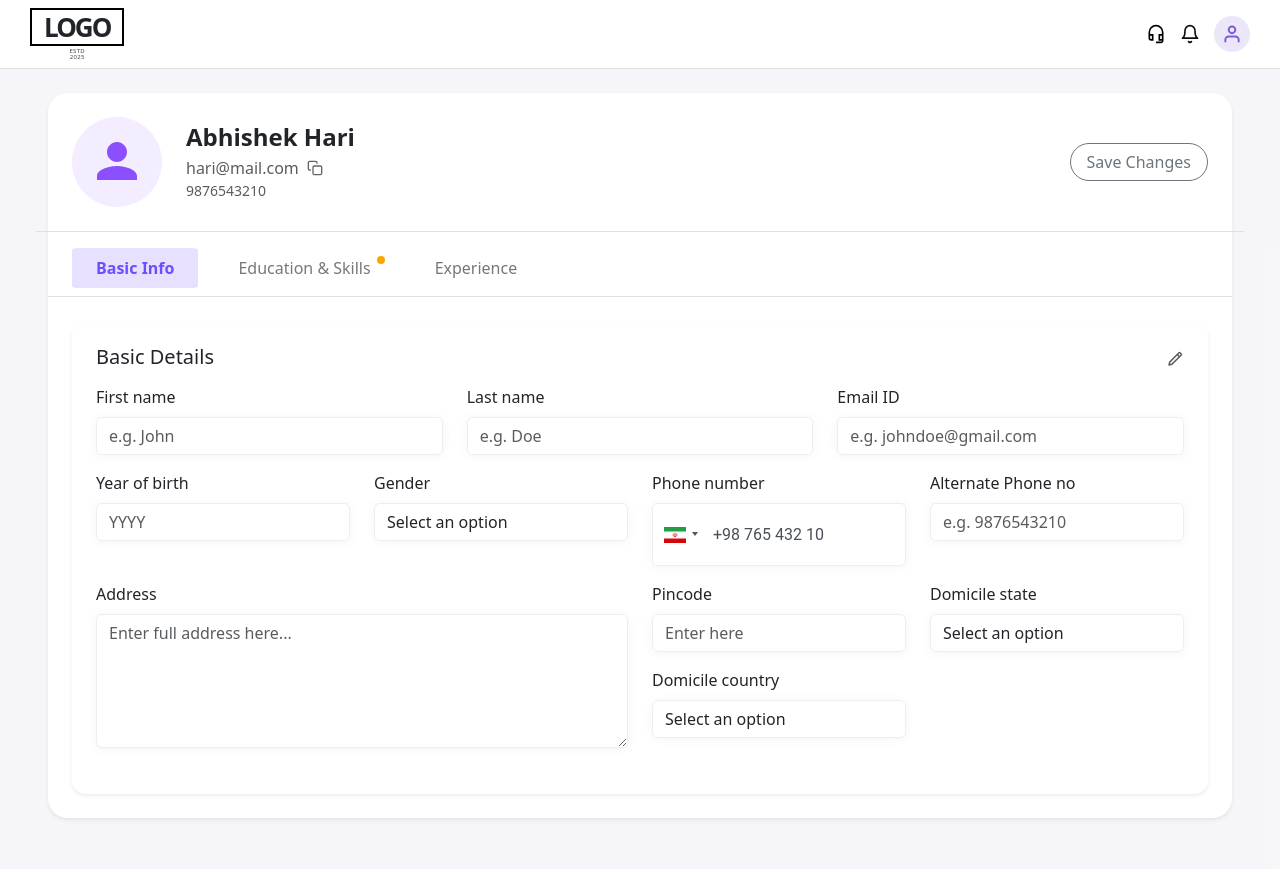
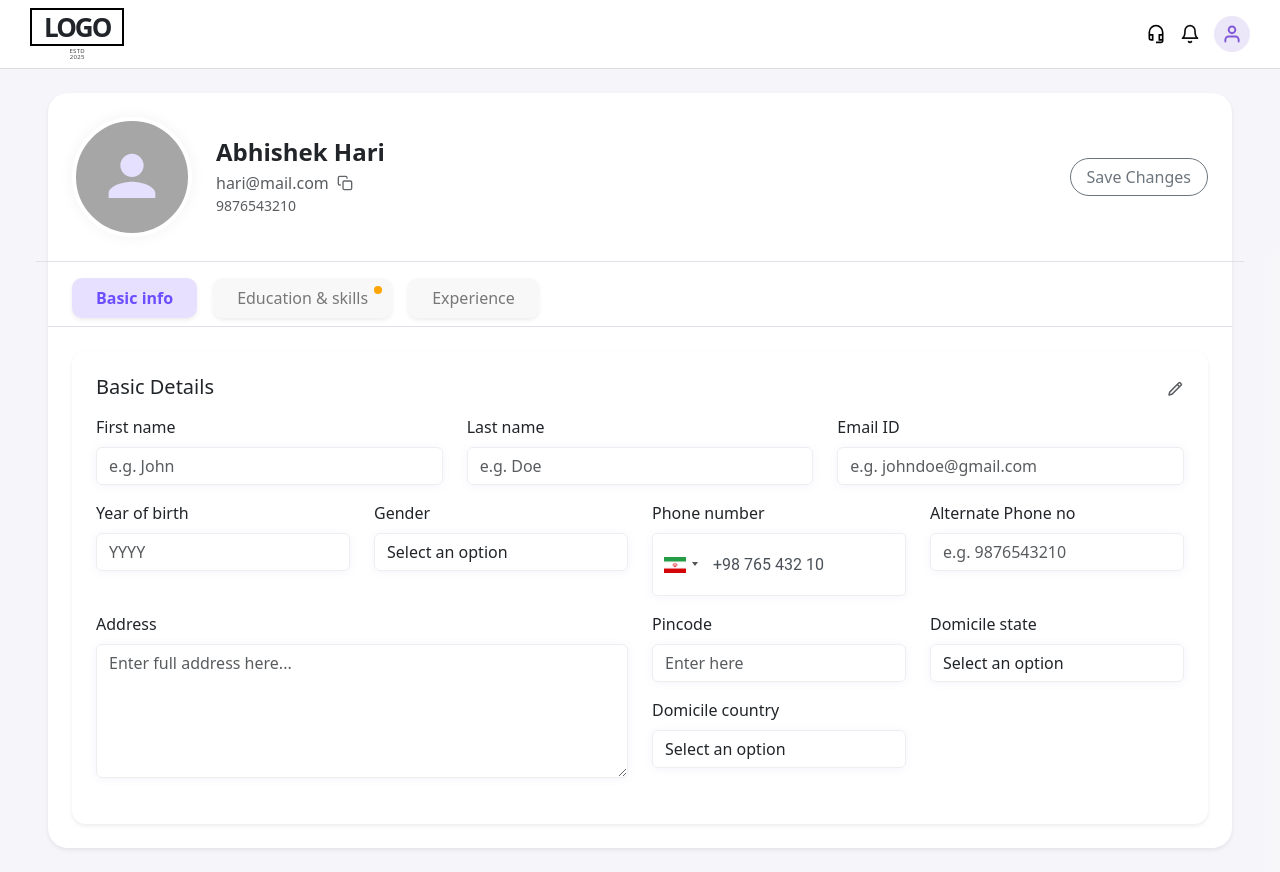
Before and after one commit to Sathvika2955/FrontEndTask-User_Management_System, a React (Vite) app in the folder campus-recruitment-vite/: page /profile/2 in a window 1280 px wide. Built offline with nearby package versions, Linux system fonts and the light colour scheme.

Commit message:
Avatar Edit

```diff
--- a/campus-recruitment-vite/src/pages/ProfilePage.jsx
+++ b/campus-recruitment-vite/src/pages/ProfilePage.jsx
@@ -26,31 +26,118 @@ const ProfilePage = ({ users, setUsers }) => {
     }
   };
 
-  const AvatarIcon = () => (
+  // 🟣 Avatar Component (hover-based, centered pencil)
+  const AvatarIcon = () => {
+    const [preview, setPreview] = useState(profileData.profileImage || null);
+    const [hovered, setHovered] = useState(false);
+
+    const handleImageUpload = (e) => {
+      const file = e.target.files[0];
+      if (file) {
+        const imageUrl = URL.createObjectURL(file);
+        setPreview(imageUrl);
+        setProfileData((prev) => ({ ...prev, profileImage: imageUrl }));
+      }
+    };
+
+    return (
+      <div
+        className="position-relative d-inline-block"
+        onMouseEnter={() => setHovered(true)}
+        onMouseLeave={() => setHovered(false)}
+      >
+        {/* Profile Circle */}
         <div
           className="d-flex align-items-center justify-content-center"
           style={{
-        width: 90,
-        height: 90,
+            width: "120px",
+            height: "120px",
             borderRadius: "50%",
-        background: "rgba(140, 79, 255, 0.1)",
+            backgroundColor: "#a6a6a6",
+            position: "relative",
+            overflow: "hidden",
+            border: "4px solid #fff",
+            boxShadow: "0 0 15px rgba(0,0,0,0.05)",
+            transition: "all 0.3s ease",
           }}
         >
+          {preview ? (
+            <img
+              src={preview}
+              alt="Profile"
+              style={{
+                width: "100%",
+                height: "100%",
+                objectFit: "cover",
+                transition: "filter 0.3s ease",
+                filter: hovered ? "brightness(70%)" : "brightness(100%)",
+              }}
+            />
+          ) : (
+            // Default placeholder (light purple)
             <svg
-        width="48"
-        height="48"
+              width="56"
+              height="56"
               viewBox="0 0 24 24"
               fill="none"
               xmlns="http://www.w3.org/2000/svg"
             >
               <path
                 d="M12 12C14.7614 12 17 9.76142 17 7C17 4.23858 14.7614 2 12 2C9.23858 2 7 4.23858 7 7C7 9.76142 9.23858 12 12 12ZM12 14C8.13401 14 2 15.79 2 19V21H22V19C22 15.79 15.866 14 12 14Z"
-          fill="#8C4FFF"
+                fill="#E6E0FF"
               />
             </svg>
+          )}
+
+          {/* ✏️ Pencil (visible only on hover) */}
+          {hovered && (
+            <label
+              htmlFor="profile-upload"
+              className="position-absolute d-flex align-items-center justify-content-center"
+              style={{
+                width: "44px",
+                height: "44px",
+                borderRadius: "25%",
+                backgroundColor: "#E8E0FF",
+                cursor: "pointer",
+                boxShadow: "0 2px 6px rgba(0,0,0,0.1)",
+                top: "50%",
+                left: "50%",
+                transform: "translate(-50%, -50%)",
+                transition: "all 0.3s ease",
+              }}
+              title="Change profile picture"
+            >
+              {/* Modern outlined pencil icon */}
+              <svg
+                width="22"
+                height="22"
+                viewBox="0 0 24 24"
+                fill="none"
+                xmlns="http://www.w3.org/2000/svg"
+              >
+                <path
+                  d="M3 17.25V21h3.75L17.81 9.94l-3.75-3.75L3 17.25zM20.71 7.04a1.004 1.004 0 000-1.42l-2.34-2.34a1.004 1.004 0 00-1.42 0l-1.83 1.83 3.75 3.75 1.84-1.82z"
+                  fill="#6B4EFF"
+                />
+              </svg>
+            </label>
+          )}
+
+          {/* Hidden File Input */}
+          <input
+            type="file"
+            id="profile-upload"
+            accept="image/*"
+            onChange={handleImageUpload}
+            style={{ display: "none" }}
+          />
+        </div>
       </div>
     );
+  };
 
+  // 🧩 Tabs + Forms Rendering
   const renderTabContent = () => {
     switch (activeTab) {
       case "basic":
@@ -83,7 +170,8 @@ const ProfilePage = ({ users, setUsers }) => {
           </Col>
           <Col>
             <h4 className="mb-0 fw-semibold">
-              {profileData.firstName} {profileData.lastName}
+              {profileData.firstName || "Dave"}{" "}
+              {profileData.lastName || "Richards"}
             </h4>
             <div className="d-flex align-items-center gap-2 mt-1">
               <span className="text-muted">{profileData.email}</span>
@@ -98,7 +186,9 @@ const ProfilePage = ({ users, setUsers }) => {
                 />
               )}
             </div>
-            <p className="text-muted small mb-0">{profileData.phone}</p>
+            <p className="text-muted small mb-0">
+              {profileData.phone || "+91 8332883854"}
+            </p>
           </Col>
           <Col xs="auto">
             <Button
@@ -114,32 +204,30 @@ const ProfilePage = ({ users, setUsers }) => {
         {/* Tabs */}
         <div
           className="d-flex justify-content-start gap-3 border-bottom px-4 pt-3 pb-2"
-          style={{
-            background: "#fff",
-          }}
+          style={{ background: "#fff" }}
         >
           {[
-            { id: "basic", label: "Basic Info" },
-            { id: "education", label: "Education & Skills" },
+            { id: "basic", label: "Basic info" },
+            { id: "education", label: "Education & skills" },
             { id: "experience", label: "Experience" },
           ].map((tab) => (
             <div
               key={tab.id}
               onClick={() => setActiveTab(tab.id)}
-              className="px-4 py-2 position-relative"
+              className="px-4 py-2 position-relative shadow-sm"
               style={{
                 cursor: "pointer",
                 background:
-                  activeTab === tab.id ? "#E8E0FF" : "transparent",
+                  activeTab === tab.id ? "#E8E0FF" : "rgba(247,247,247,0.8)",
                 color: activeTab === tab.id ? "#6B4EFF" : "#777",
                 fontWeight: activeTab === tab.id ? 600 : 500,
-                borderRadius: "5%", // Square tabs
+                borderRadius: "10px",
                 transition: "all 0.2s ease",
               }}
             >
               {tab.label}
 
-              {/* Orange dot is ALWAYS visible for Education tab */}
+              {/* Orange dot (always visible for Education) */}
               {tab.id === "education" && (
                 <span
                   style={{
```
Lines whose indentation alone changed are shown as unchanged.
